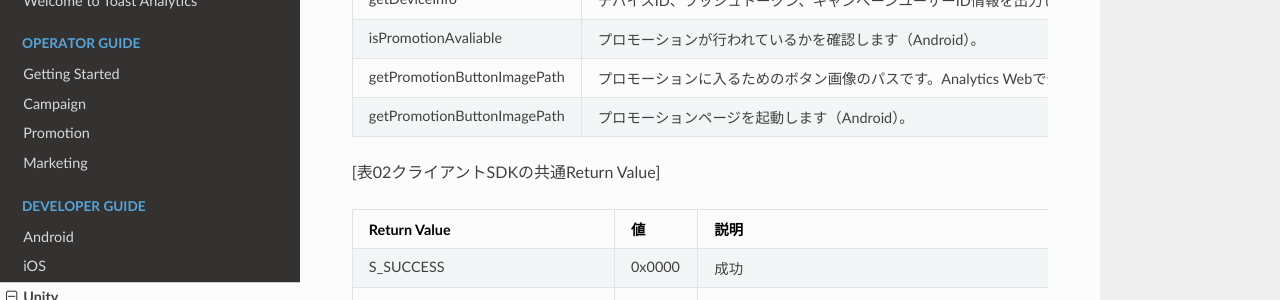
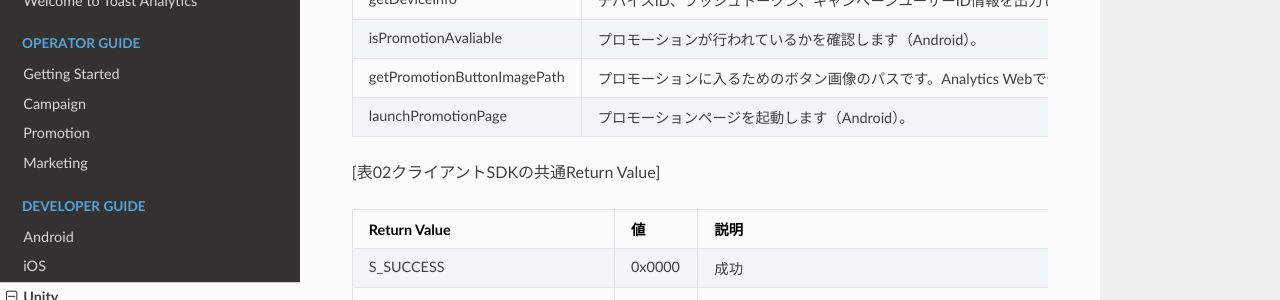
Before and after one commit to ToastAnalytics/ToastAnalytics_JA, an MkDocs documentation site: the page built from docs/Developer/6. Unity Developer Guide.md, in a window 1280 px wide and 900 px high, scrolled down 16398 px. Shown: the part 151-451 px from the top of the window. Built offline with MkDocs 1.6.1, drawn with Linux system fonts in a browser that asks for light colours; nearby versions of some CDN libraries; old or Windows-style settings are respelled for this version of MkDocs.

Commit message:
Update 6. Unity Developer Guide.md

```diff
--- a/docs/Developer/6. Unity Developer Guide.md
+++ b/docs/Developer/6. Unity Developer Guide.md
@@ -581,7 +581,7 @@ Analytics SDKは、表01と同じAPIを提供します。各APIに対する詳
 |getDeviceInfo|デバイスID、プッシュトークン、キャンペーンユーザーID情報を出力します。|
 |isPromotionAvaliable|プロモーションが行われているかを確認します（Android）。|
 |getPromotionButtonImagePath|プロモーションに入るためのボタン画像のパスです。Analytics Webで登録したボタン画像を、SDKでダウンロードし、app cacheパスに保存します。（/data/data/[package name]/cache/[filename]）（Android）|
-|getPromotionButtonImagePath|プロモーションページを起動します（Android）。|
+|launchPromotionPage|プロモーションページを起動します（Android）。|
 
 [表02クライアントSDKの共通Return Value]
 
```
